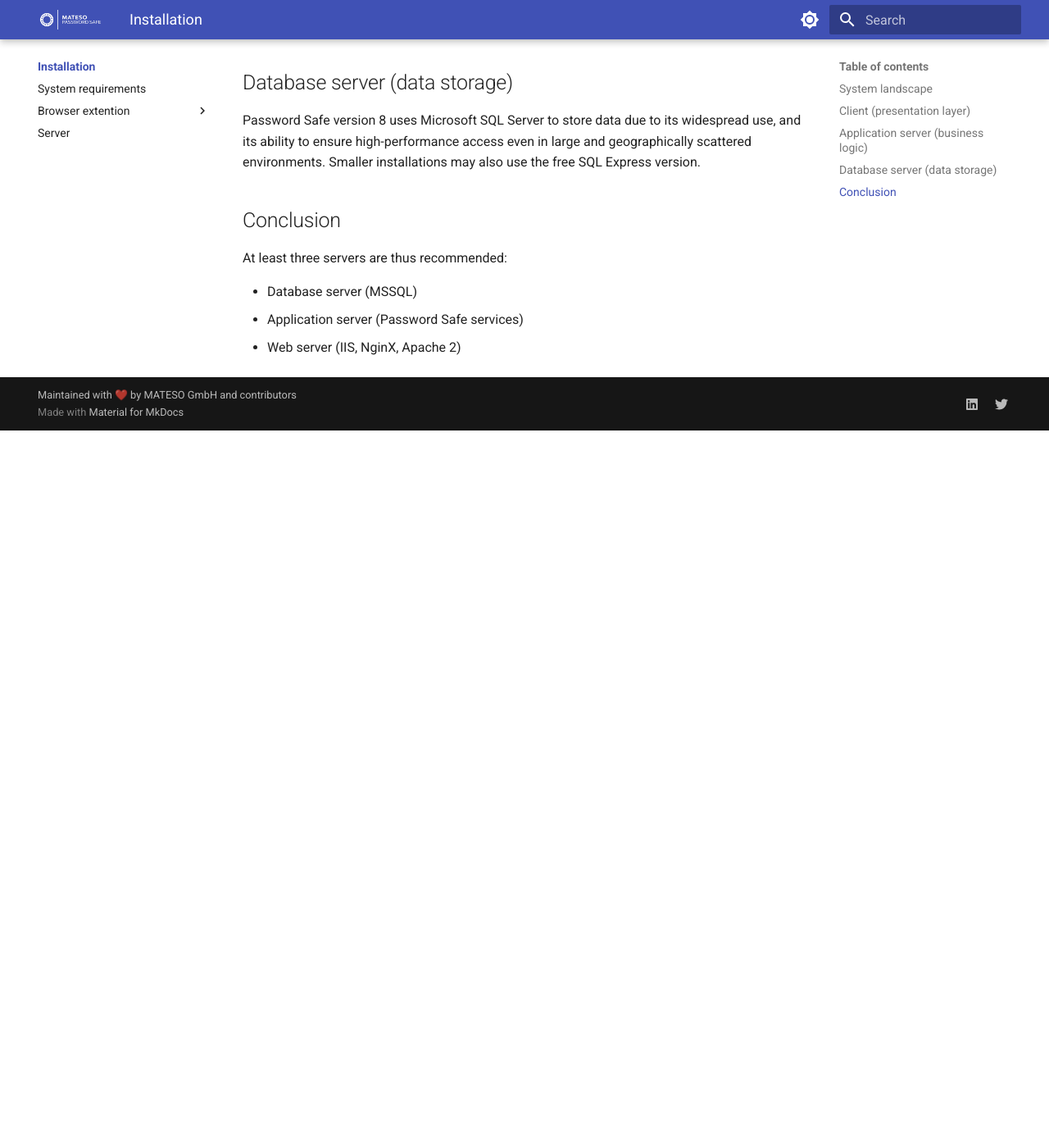
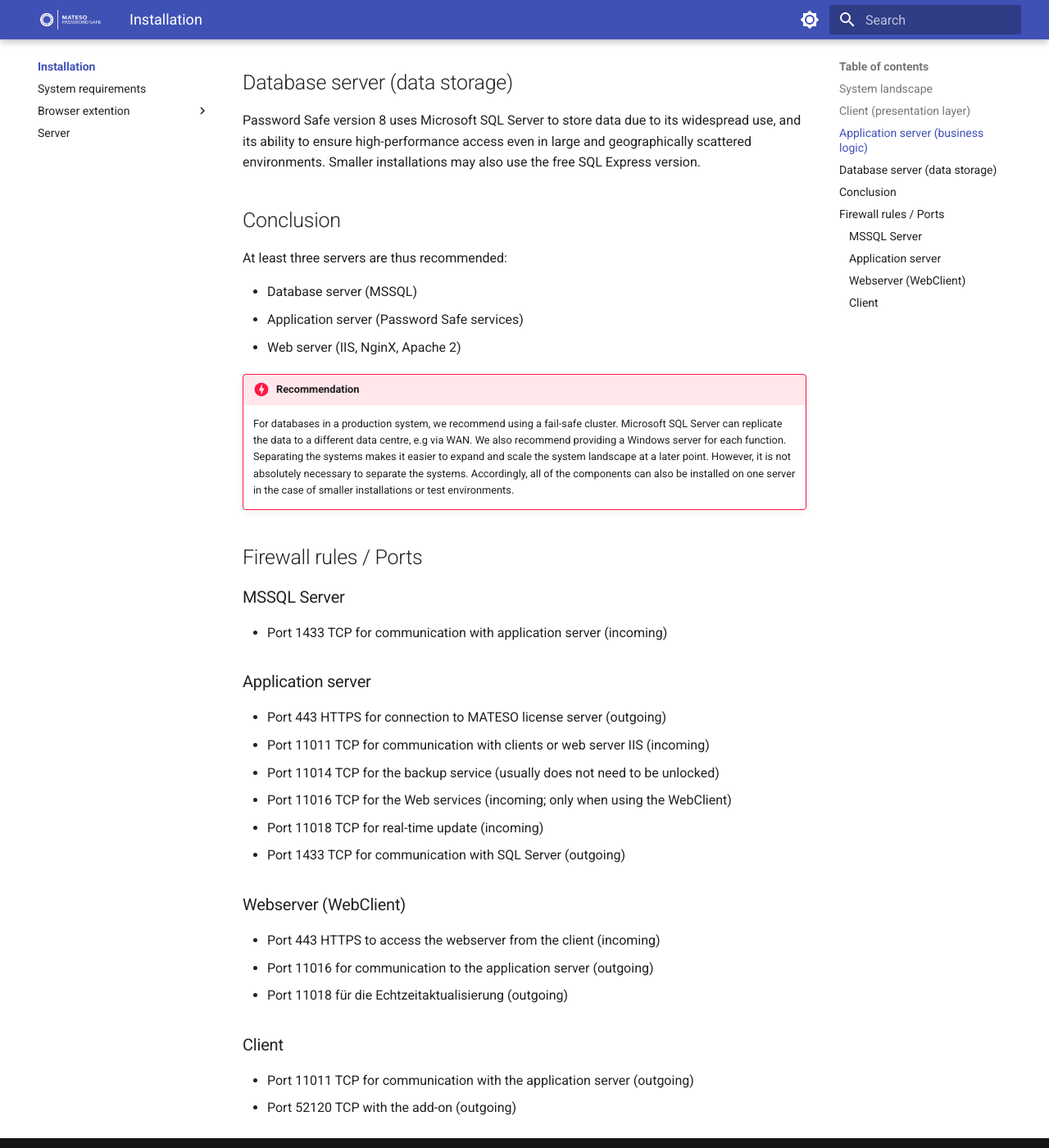
Before and after one commit to BoxedBrain/pws-docs, an MkDocs documentation site: the page built from docs/Installation/index.md, in a window 1280 px wide and 1400 px high, scrolled down 1213 px. Shown: the whole window at 82% size. Built offline with MkDocs 1.6.1 and Material for MkDocs 9.7.7, drawn with Linux system fonts in a browser that asks for light colours; before the commit the page ends 1738 px from its top, so only the background shows below that.

Commit message:
Add firewall configuration

```diff
--- a/docs/Installation/index.md
+++ b/docs/Installation/index.md
@@ -27,3 +27,32 @@
 - Database server (MSSQL)
 - Application server (Password Safe services)
 - Web server (IIS, NginX, Apache 2)
+
+!!! danger "Recommendation"
+    For databases in a production system, we recommend using a fail-safe cluster. Microsoft SQL Server can replicate the data to a different data centre, e.g via WAN. We also recommend providing a Windows server for each function. Separating the systems makes it easier to expand and scale the system landscape at a later point. However, it is not absolutely necessary to separate the systems. Accordingly, all of the components can also be installed on one server in the case of smaller installations or test environments.
+
+## Firewall rules / Ports
+
+### MSSQL Server
+
+- Port 1433 TCP for communication with application server (incoming)
+
+### Application server
+
+- Port 443 HTTPS for connection to MATESO license server (outgoing)
+- Port 11011 TCP for communication with clients or web server IIS (incoming)
+- Port 11014 TCP for the backup service (usually does not need to be unlocked)
+- Port 11016 TCP for the Web services (incoming; only when using the WebClient)
+- Port 11018 TCP for real-time update (incoming)
+- Port 1433 TCP for communication with SQL Server (outgoing)
+
+### Webserver (WebClient)
+
+- Port 443 HTTPS to access the webserver from the client (incoming)
+- Port 11016 for communication to the application server (outgoing)
+- Port 11018 für die Echtzeitaktualisierung (outgoing)
+
+### Client
+
+- Port 11011 TCP for communication with the application server (outgoing)
+- Port 52120 TCP with the add-on (outgoing)
```
